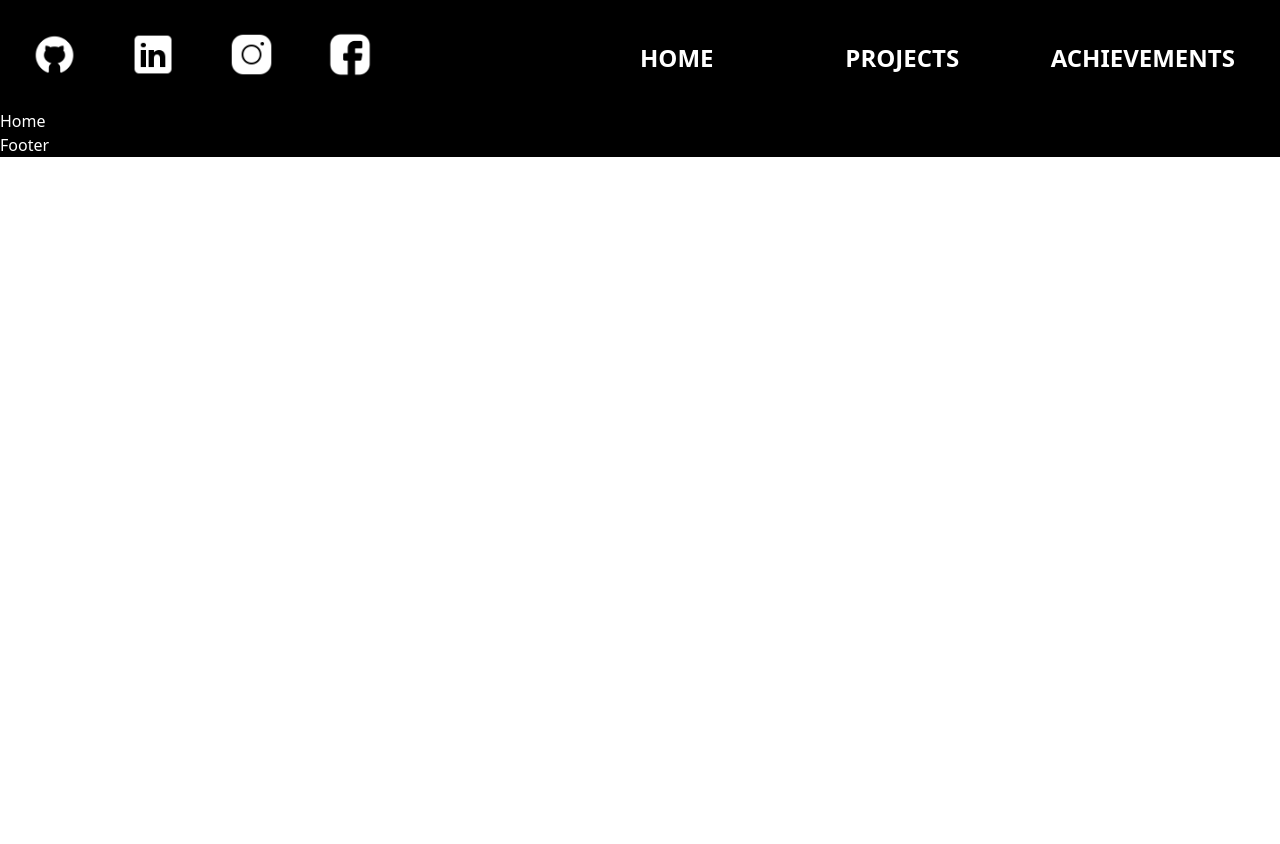
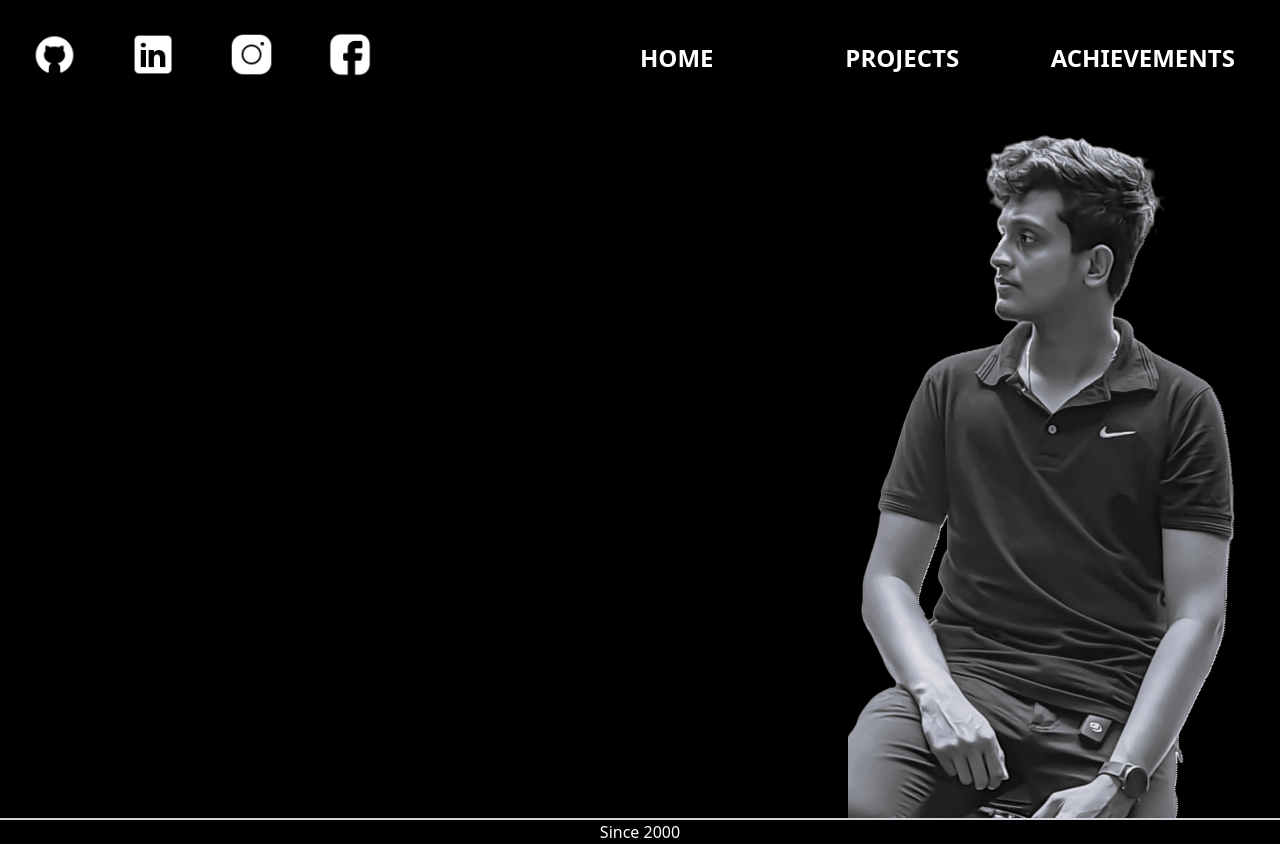
Before and after one commit to Nisal-N-Narasinghe/Nisal-N-Narasinghe, a React (Create React App) app: page / in a window 1280 px wide. Before the commit the page ends 800 px from the top, so only its background shows below. Built offline with nearby package versions, Linux system fonts and the light colour scheme.

Commit message:
:lipstick: Home

```diff
--- a/src/App.js
+++ b/src/App.js
@@ -2,7 +2,7 @@ import Home from "./views/Home";
 
 export default function App() {
   return (
-    <div className='App'>
+    <div className='App bg-black h-screen'>
       <header className='App-header'>
         <Home />
       </header>
--- a/src/components/Footer/index.jsx
+++ b/src/components/Footer/index.jsx
@@ -2,7 +2,9 @@ const Footer = () => {
   return (
     <footer>
       <div>
-        <h1 className='text-white'>Footer</h1>
+        <hr className='border-t-2 border-gray-300' />
+
+        <h1 className='text-white text-center text-footer'>Since 2000</h1>
       </div>
     </footer>
   );
--- a/src/views/Home/index.jsx
+++ b/src/views/Home/index.jsx
@@ -5,7 +5,17 @@ const Home = () => {
   return (
     <div className='bg-black'>
       <Header />
-      <h1 className='text-white'>Home</h1>
+      <div className='grid grid-cols-2'>
+        <div>
+          <h1>Home</h1>
+        </div>
+        <img
+          src='images/Home/BackgroundImage.png'
+          alt='myImage'
+          className='w-homeBGImage max-h-screen justify-self-end mr-8 relative bottom-0 right-0'
+        />
+      </div>
+
       <Footer />
     </div>
   );
--- a/tailwind.config.js
+++ b/tailwind.config.js
@@ -10,10 +10,15 @@ module.exports = {
       width: {
         socialIconsContainer: "340px",
         navLinkContainer: "600px",
+        homeBGImage: "400px",
+      },
+      height: {
+        homeBGImage: "560px",
       },
       fontSize: {
         navLinks: "24px",
         navLinksHover: "36px",
+        footer: "16px",
       },
     },
   },
```
